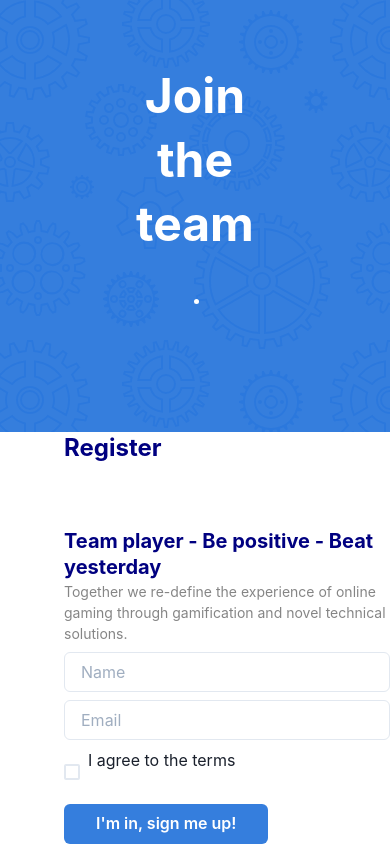
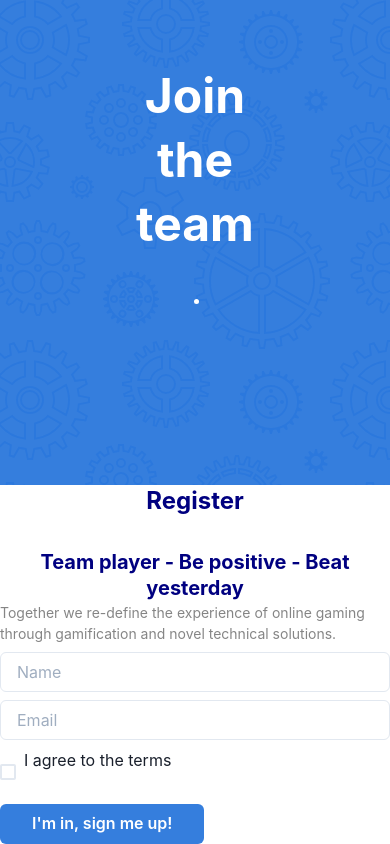
Before and after one commit to marcusgardh/Join-the-team, a React (Create React App) app: page / in a window 390 px wide. Built offline with nearby package versions, Linux system fonts and the light colour scheme; no server answers.

Commit message:
adds responsivity to infosection component

```diff
--- a/src/App.tsx
+++ b/src/App.tsx
@@ -25,7 +25,11 @@ function App() {
       direction={{ base: "column", md: "row" }}
     >
       <TeamDisplay list={list} />
-      <Box paddingLeft="4rem">
+      <Box
+        paddingLeft={{ md: "2rem", lg: "4rem" }}
+        display={{ base: "flex", lg: "block" }}
+        flexDirection={{ base: "column" }}
+      >
         <InfoSection />
         <ListForm sendName={addName} />
       </Box>
--- a/src/components/InfoSection.tsx
+++ b/src/components/InfoSection.tsx
@@ -1,4 +1,4 @@
-import { Box, Heading, Text } from "@chakra-ui/react";
+import { Box, Flex, Heading, Text } from "@chakra-ui/react";
 import React from "react";
 
 export const InfoSection: React.FC = () => {
@@ -8,18 +8,26 @@ export const InfoSection: React.FC = () => {
         as="h2"
         fontSize="1.5rem"
         marginTop="0"
-        marginBottom="4rem"
+        marginBottom={{ base: "2rem", lg: "4rem" }}
         textColor="navy"
+        textAlign={{ base: "center", lg: "start" }}
       >
         Register
       </Heading>
-      <Heading as="h3" fontSize="1.25rem" textColor="navy">
+      <Heading
+        as="h3"
+        fontSize="1.25rem"
+        textColor="navy"
+        textAlign={{ base: "center", lg: "start" }}
+      >
         Team player - Be positive - Beat yesterday
       </Heading>
-      <Text fontSize=".875rem" maxWidth="30em" color="blackAlpha.600">
-        Together we re-define the experience of online gaming through
-        gamification and novel technical solutions.
-      </Text>
+      <Flex justifyContent={{ base: "center", lg: "start" }}>
+        <Text fontSize=".875rem" maxWidth="30em" color="blackAlpha.600">
+          Together we re-define the experience of online gaming through
+          gamification and novel technical solutions.
+        </Text>
+      </Flex>
     </Box>
   );
 };
```
